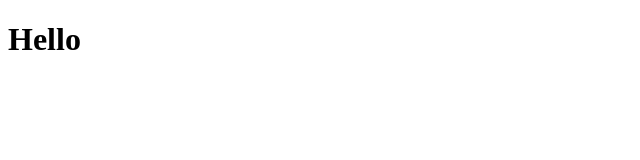
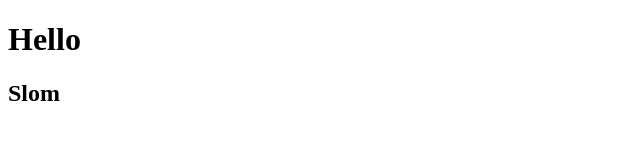
Before and after one commit to Sodiq028/3-project, a plain HTML site: page index.html in a window 1280 px wide. Shown: the full height of the page, 0-640 px from the left. Drawn offline with Linux system fonts and the light colour scheme.

Commit message:
ozgarish

```diff
--- a/index.html
+++ b/index.html
@@ -7,5 +7,6 @@
 </head>
 <body>
     <h1>Hello</h1>
+    <h2>Slom</h2>
 </body>
 </html>
```
